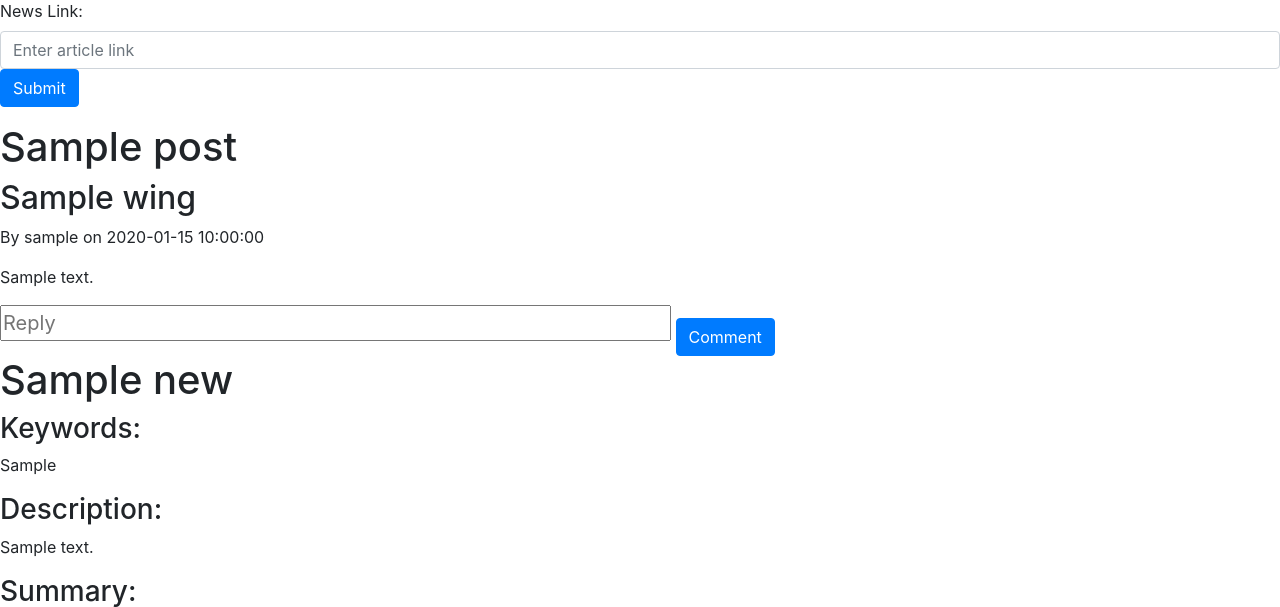
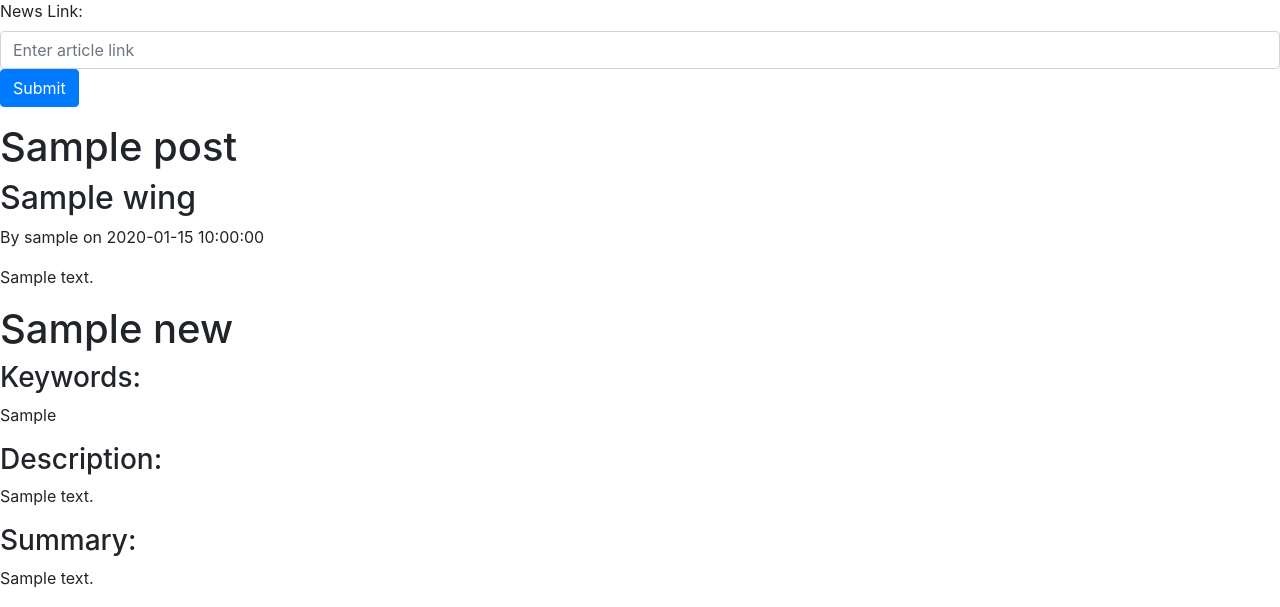
Before and after one commit to AdventurousProgrammer/PoliticAI, a Flask app: a page that uses templates/home.html in a window 1280 px wide; the page is wider, and only the part inside the window is pictured. Shown: the part 583-1190 px from the top of that part. Run offline with Flask 2, Linux system fonts and the light colour scheme; tables that the repository leaves empty hold one stand-in row (values such as "Sample post"); some libraries are stand-ins or nearby versions.

```diff
--- a/templates/home.html
+++ b/templates/home.html
@@ -49,10 +49,6 @@
         <h2>{{ post.wing }} wing</h2>
         <p>By {{ post.author.username }} on {{ post.date }}</p>
         <p>{{ post.body }}</p>
-        <form action="#" method="post">
-            <textarea class="input" name="reply" rows="1" cols="50" placeholder="Reply"></textarea>
-            <button type="submit" class="btn btn-primary">Comment</button>
-        </form>
     {% endfor %}
 
     {% for article in news_articles %}
```
